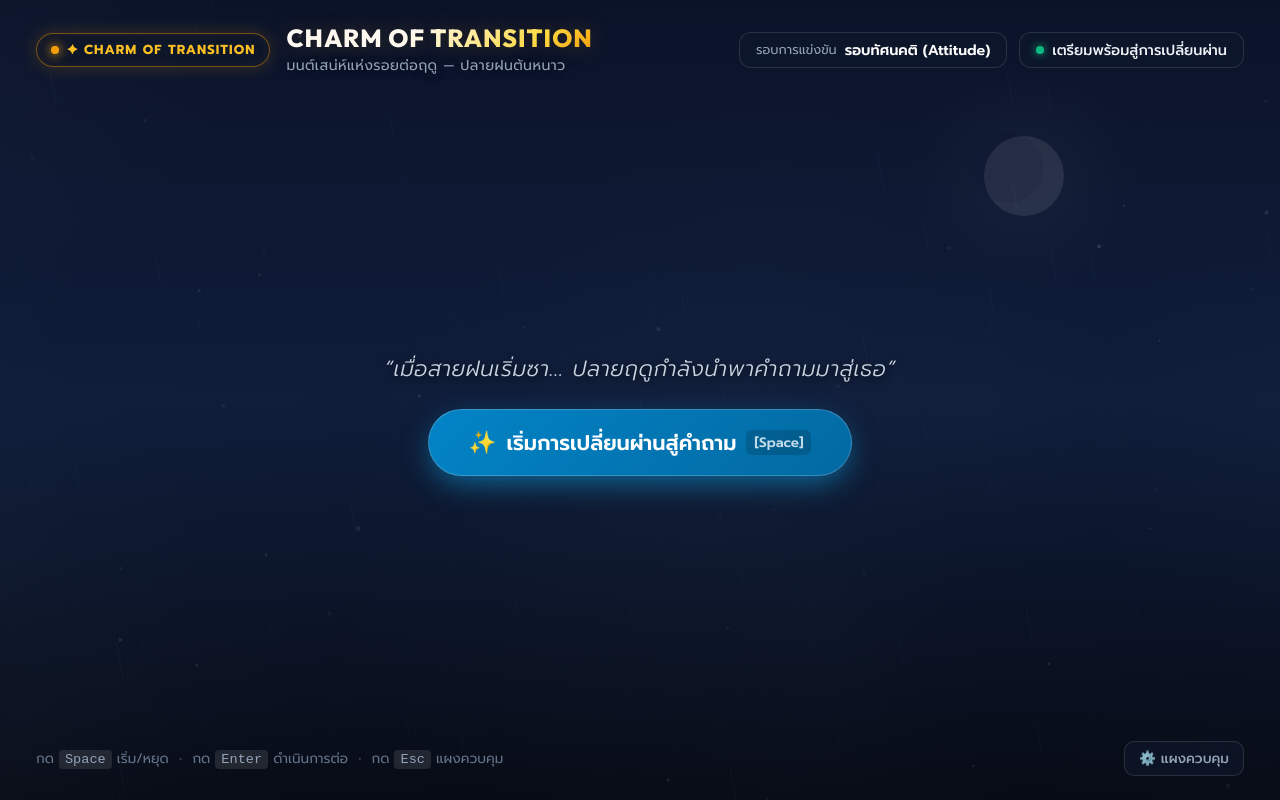
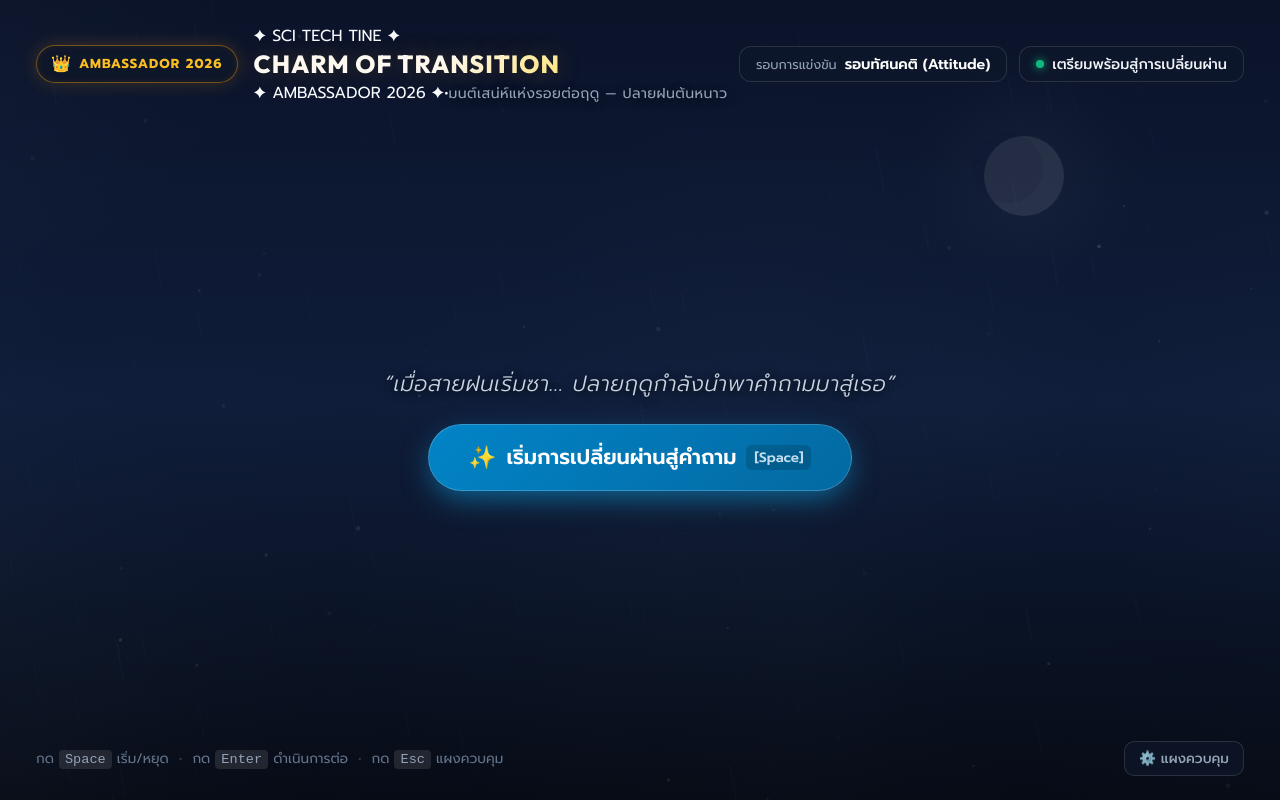
Before and after one commit to Doub1eKill/WebRandomStar, a React (Vite) app: page / in a window 1280 px wide. Built offline with nearby package versions, Linux system fonts and the light colour scheme.

Commit message:
feat: implement SCI TECH TINE CHARM OF TRANSITION header hierarchy

```diff
--- a/index.html
+++ b/index.html
@@ -4,12 +4,12 @@
     <meta charset="UTF-8" />
     <link rel="icon" type="image/svg+xml" href="/leaf.svg" />
     <meta name="viewport" content="width=device-width, initial-scale=1.0" />
-    <title>CHARM OF TRANSITION — ปลายฝนต้นหนาว</title>
-    <meta name="description" content="CHARM OF TRANSITION — ระบบสุ่มคำถามการประกวด มนต์เสน่ห์แห่งรอยต่อฤดู ปลายฝนต้นหนาว" />
-    <!-- Google Fonts for Thai & Latin typography -->
+    <title>SCI TECH TINE — CHARM OF TRANSITION AMBASSADOR 2026</title>
+    <meta name="description" content="SCI TECH TINE: CHARM OF TRANSITION — AMBASSADOR 2026 ระบบสุ่มคำถามการประกวดรอบตัดสิน มนต์เสน่ห์แห่งรอยต่อฤดู ปลายฝนต้นหนาว" />
+    <!-- Google Fonts for Thai & Latin typography (Cinzel, Outfit, Prompt) -->
     <link rel="preconnect" href="https://fonts.googleapis.com">
     <link rel="preconnect" href="https://fonts.gstatic.com" crossorigin>
-    <link href="https://fonts.googleapis.com/css2?family=Outfit:wght@300;400;500;600;700;800&family=Prompt:ital,wght@0,300;0,400;0,500;0,600;0,700;1,300&display=swap" rel="stylesheet">
+    <link href="https://fonts.googleapis.com/css2?family=Cinzel:wght@600;700;800;900&family=Outfit:wght@300;400;500;600;700;800&family=Prompt:ital,wght@0,300;0,400;0,500;0,600;0,700;1,300&display=swap" rel="stylesheet">
   </head>
   <body>
     <div id="root"></div>
--- a/src/components/Stage/StageHeader.tsx
+++ b/src/components/Stage/StageHeader.tsx
@@ -29,13 +29,18 @@ export const StageHeader: React.FC<StageHeaderProps> = ({ round, currentState })
   return (
     <header className="stage-header">
       <div className="header-left">
-        <div className="brand-badge">
-          <span className="brand-dot" />
-          <span className="brand-season">✦ CHARM OF TRANSITION</span>
+        <div className="brand-badge royal-badge">
+          <span className="brand-crown">👑</span>
+          <span className="brand-season">AMBASSADOR 2026</span>
         </div>
         <div className="header-titles">
-          <h1 className="event-title">CHARM OF TRANSITION</h1>
-          <p className="event-subtitle">มนต์เสน่ห์แห่งรอยต่อฤดู — ปลายฝนต้นหนาว</p>
+          <div className="event-pre-title">✦ SCI TECH TINE ✦</div>
+          <h1 className="event-title royal-serif">CHARM OF TRANSITION</h1>
+          <div className="event-post-title">
+            <span className="post-ambassador">✦ AMBASSADOR 2026 ✦</span>
+            <span className="post-divider">•</span>
+            <span className="event-subtitle">มนต์เสน่ห์แห่งรอยต่อฤดู — ปลายฝนต้นหนาว</span>
+          </div>
         </div>
       </div>
 
```
Also changed, not shown: 1 other file (tests, documents, lock files or other folders).
